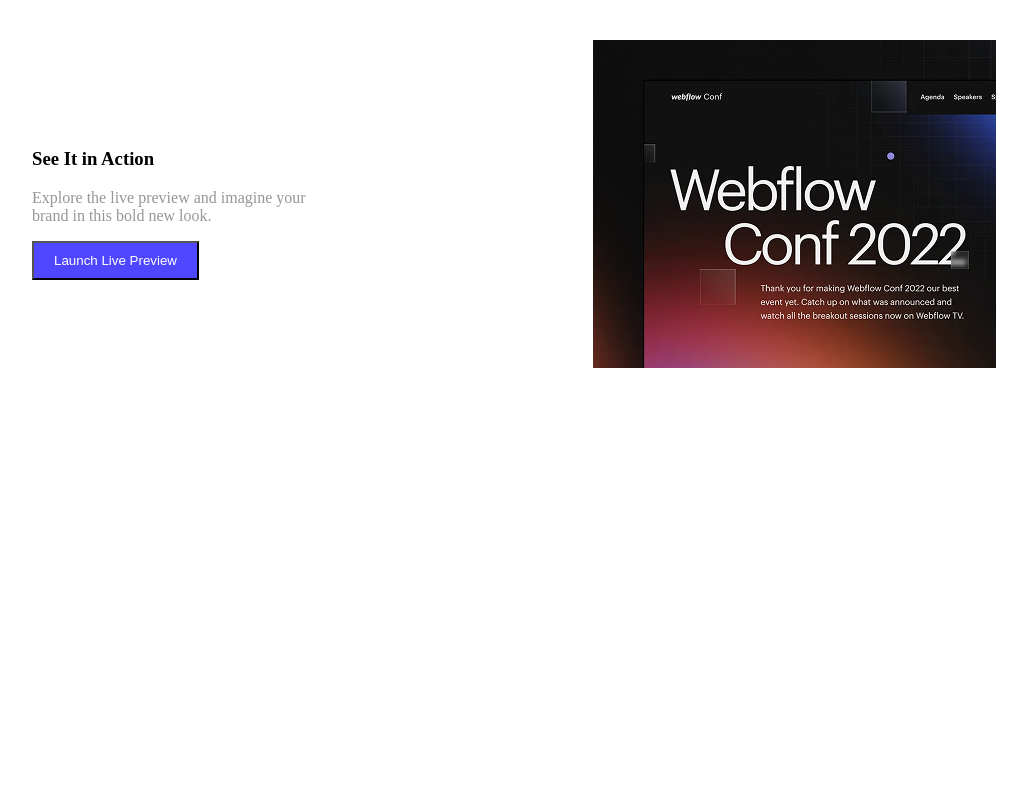
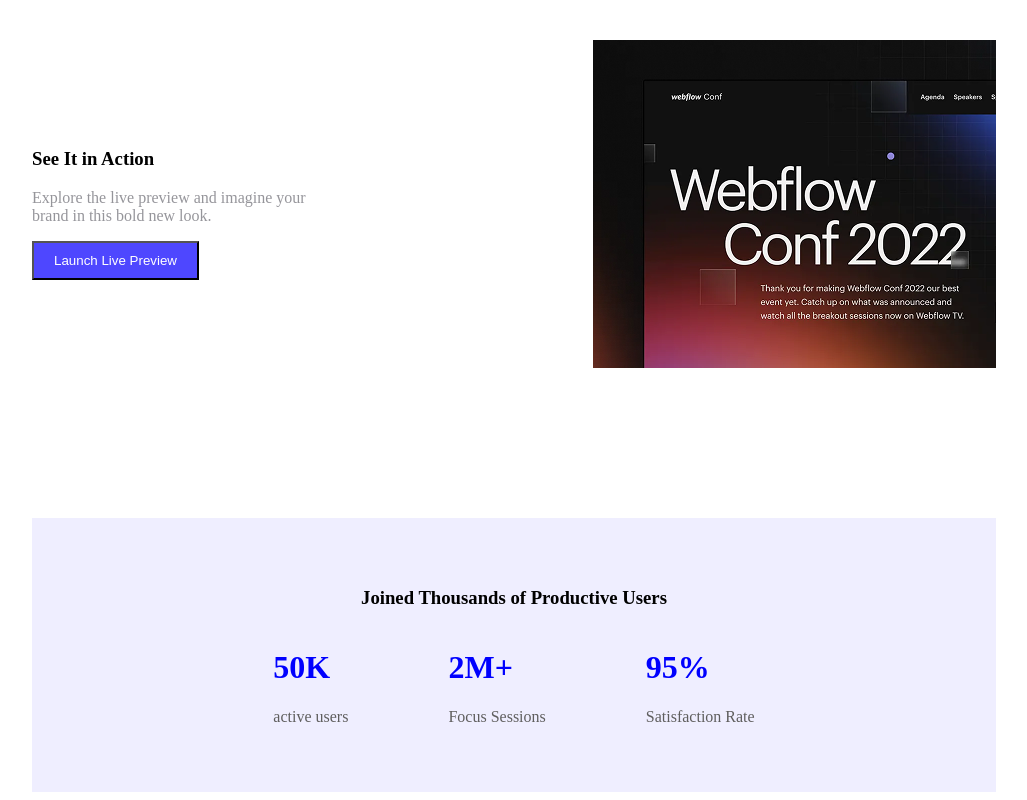
Before and after one commit to marializa007/My-first-assignment, a plain HTML site: page index.html in a window 1280 px wide. Shown: the part 485-1285 px from the top of the page, without its empty margins (126-1153 px from the left). Before the commit the page ends 1011 px from the top, so only its background shows below. Drawn offline with Linux system fonts and the light colour scheme.

Commit message:
third commit

```diff
--- a/index.html
+++ b/index.html
@@ -33,7 +33,24 @@
           <button class="sign">Launch Live Preview</button>
         </div>
         <img src="Assets/wc-mini.png" alt="">
-       </div>
+          </div>
+        <div class="background">
+            <h3 class="joined">Joined Thousands of Productive Users</h3>
+            <div class="number">
+              <div>
+                <h1 class="hcolor">50K</h1>
+                <p class="pclass">active users</p>
+              </div>
+              <div>
+                <h1 class="hcolor">2M+</h1>
+                <p class="pclass">Focus Sessions</p>
+              </div>
+              <div>
+                <h1 class="hcolor">95%</h1>
+                <p class="pclass">Satisfaction Rate</p>
+               </div>
+            </div>
+        </div>
 
     </main>
     <footer>
--- a/style.css
+++ b/style.css
@@ -32,7 +32,7 @@
 header{
     background: url('./Assets/Hero-bg.png');
 }
-.action{
+ .action{
     display: flex;
     align-items: center;
     justify-content: space-between;
@@ -42,3 +42,28 @@
     color: #2e2d38;
     opacity: .5;
 }
+.joined{
+    display: flex;
+    align-items: center;
+    justify-content: center;
+}
+.background{
+  background-color:#4d47ff17;
+    margin:  0 150px;
+    padding: 50px;
+}
+
+.number{
+    display: flex;
+    align-items: center;
+    justify-content: center;
+    gap: 100px;
+
+}
+.hcolor{
+    color: blue;
+    text-wrap: 30px;
+}
+.pclass{
+    color: rgb(95, 94, 94);
+}
```
